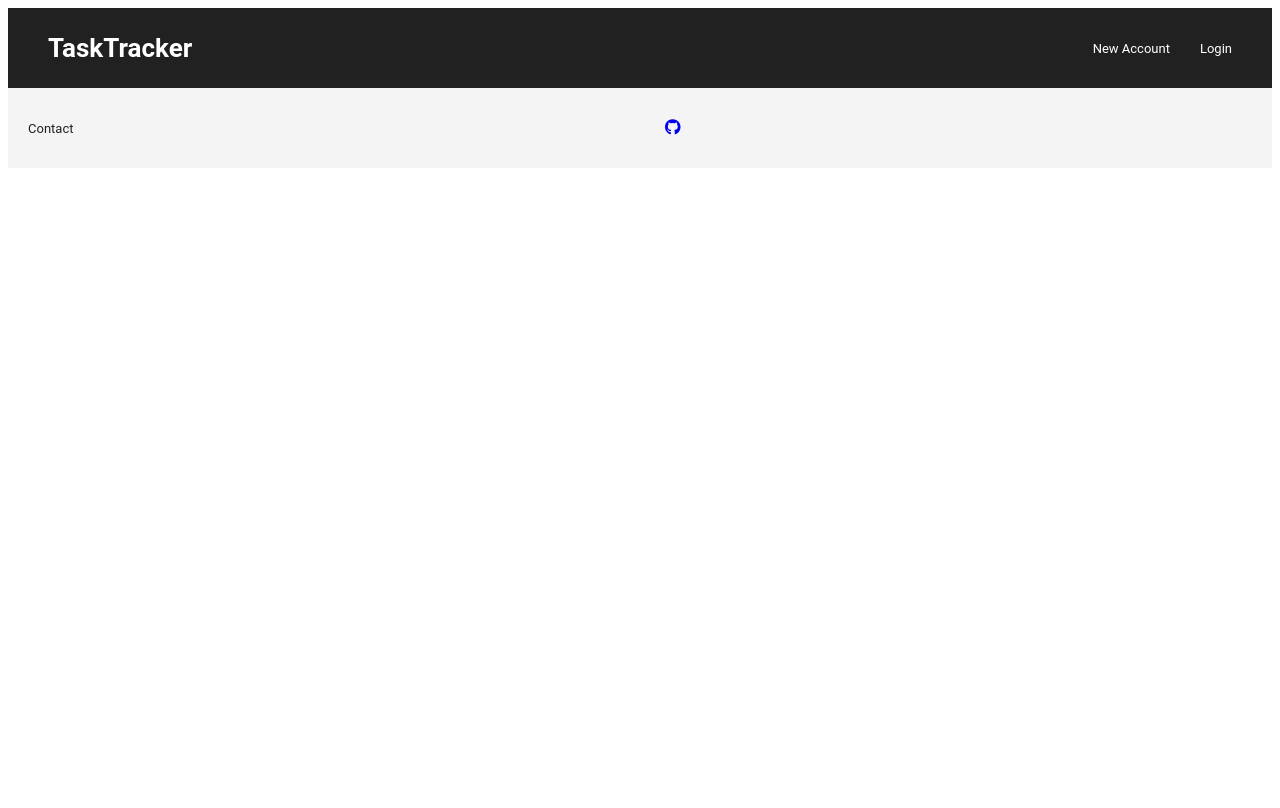
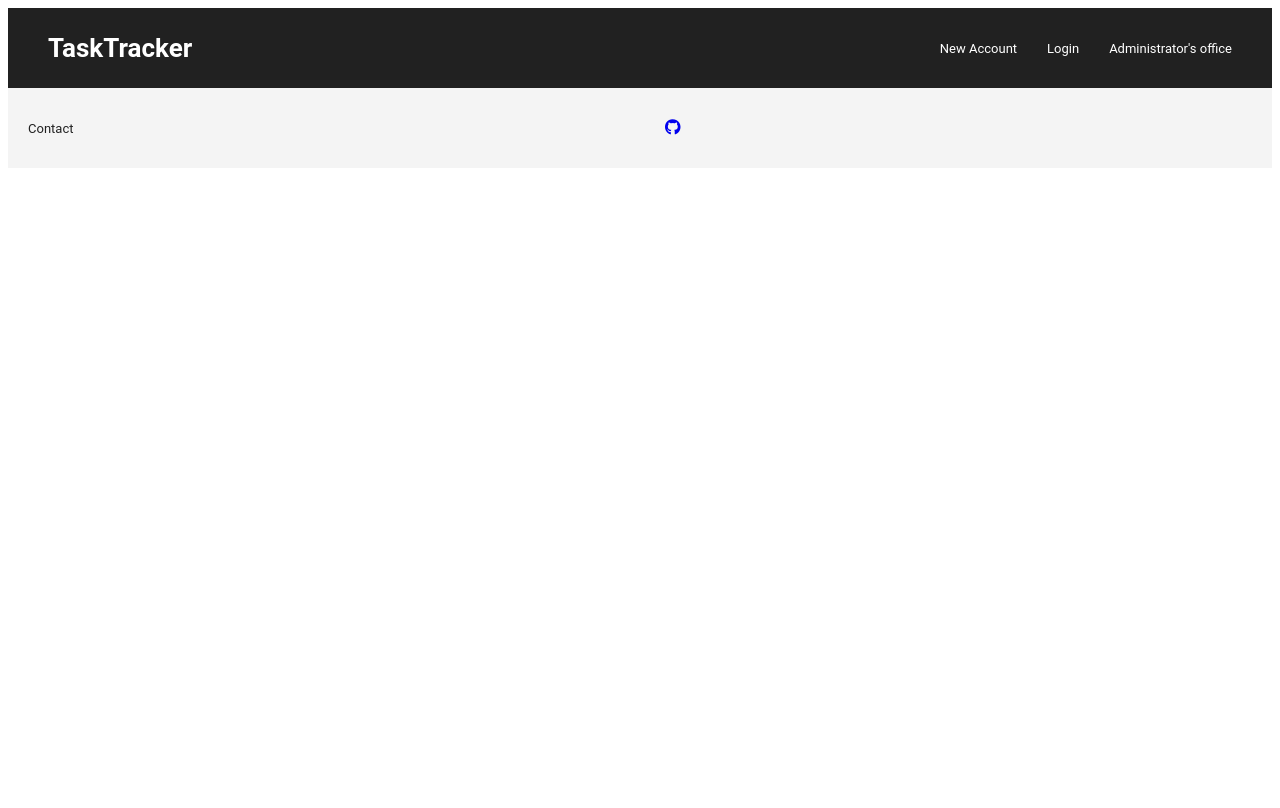
Before and after one commit to burakovas/TaskTracker, a Symfony app: template templates/base.html.twig in a window 1280 px wide. Before the commit the page ends 135 px from the top, so only its background shows below. Run offline with Twig, Linux system fonts and the light colour scheme; the template is opened without the code that fills it, so the values that code supplies are empty; some libraries are stand-ins or nearby versions.

Commit message:
add button for admin

```diff
--- a/assets/css/style.css
+++ b/assets/css/style.css
@@ -1,3 +1,13 @@
+html {
+  height: 100%;
+}
+
+body {
+  display: flex;
+  flex-direction: column;
+  height: 100%;
+}
+
 .header {
   width: 100%;
   height: 80px;
@@ -6,6 +16,7 @@
   flex-direction: row;
   justify-content: space-between;
   align-items: center;
+  flex: 0 0 auto;
 }
 
 .footer {
@@ -16,6 +27,7 @@
   flex-direction: row;
   justify-content: space-between;
   align-items: center;
+  flex: 0 0 auto;
 }
 
 .entrance {
@@ -60,4 +72,8 @@
   color: black;
 }
 
+.administrator {
+  margin-left: 30px;
+}
+
 /*# sourceMappingURL=style.css.map */
--- a/templates/base.html.twig
+++ b/templates/base.html.twig
@@ -17,6 +17,7 @@
     <div class="entrance">
         <div class="newAccount"><a class="entranceLink" href="#">New Account</a></div>
         <div><a class="entranceLink" href="#">Login</a></div>
+        <div class="administrator" ><a class="entranceLink" href="#">Administrator's office</a></div>
     </div>
 </div>
 {% block body %}
```
